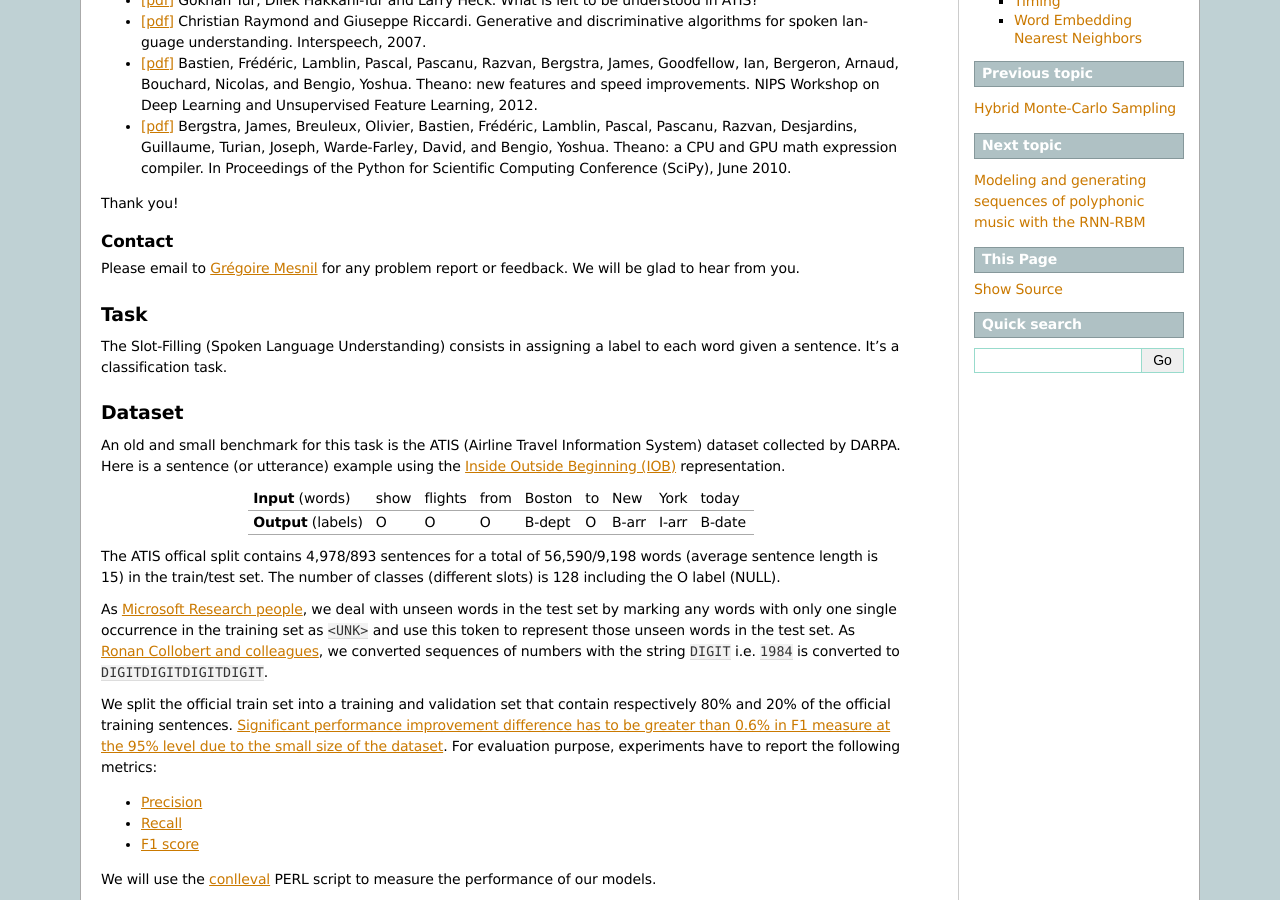
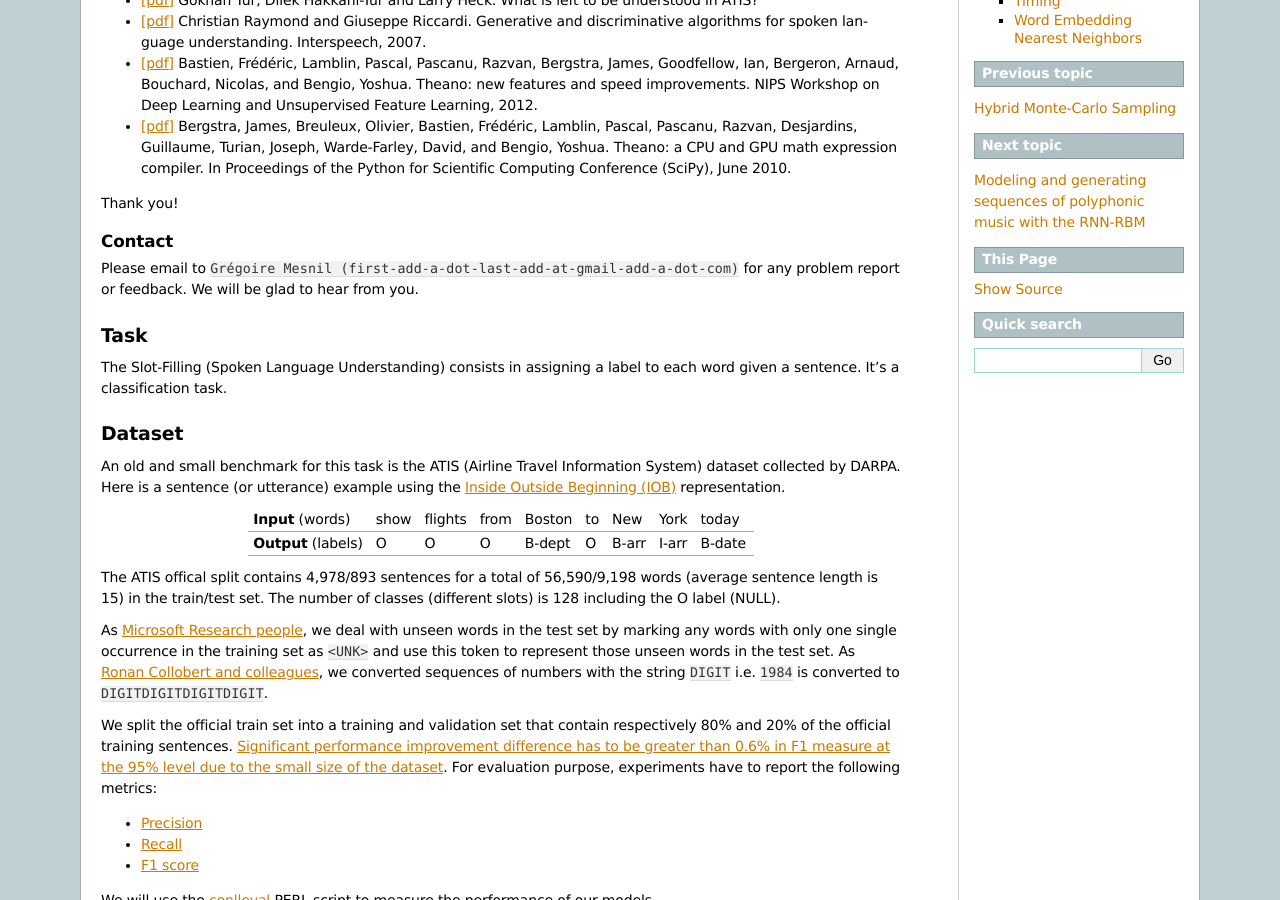
Before and after one commit to lisa-lab/DeepLearningTutorials, a Sphinx documentation site: the page built from doc/rnnslu.txt, in a window 1280 px wide and 900 px high, scrolled down 511 px. Built offline with Sphinx 7.4.7, drawn with Linux system fonts in a browser that asks for light colours; formulas are drawn with MathJax 3; pages that are not in the unit, such as notebooks, are missing from menus.

```diff
--- a/doc/rnnslu.txt
+++ b/doc/rnnslu.txt
@@ -42,8 +42,9 @@ Thank you!
 Contact
 =======
 
-Please email to `Grégoire Mesnil <http://www-etud.iro.umontreal.ca/~mesnilgr/>`_ for any
-problem report or feedback. We will be glad to hear from you.
+Please email to
+``Grégoire Mesnil (first-add-a-dot-last-add-at-gmail-add-a-dot-com)``
+for any problem report or feedback. We will be glad to hear from you.
 
 Task
 ++++
```
